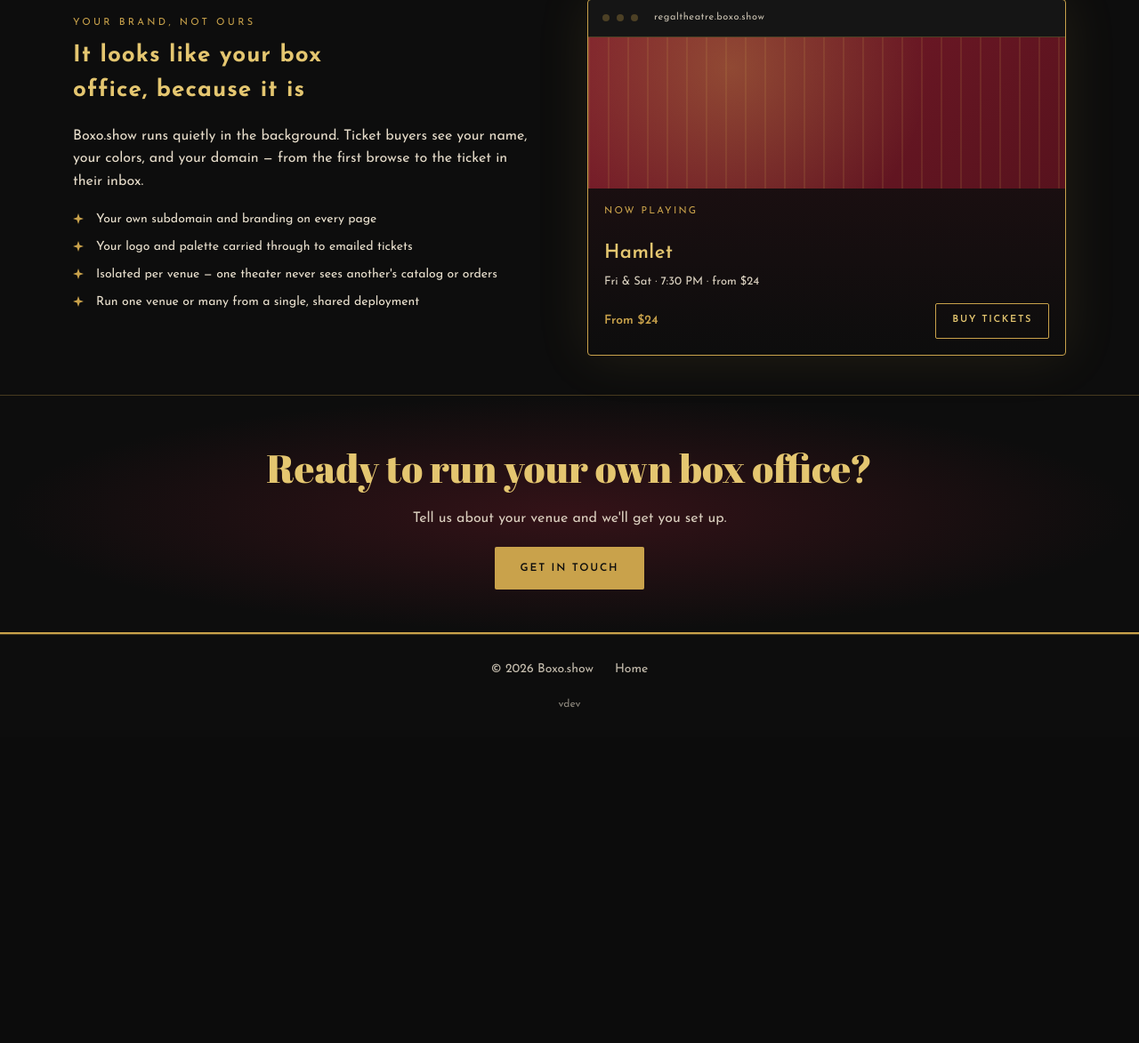
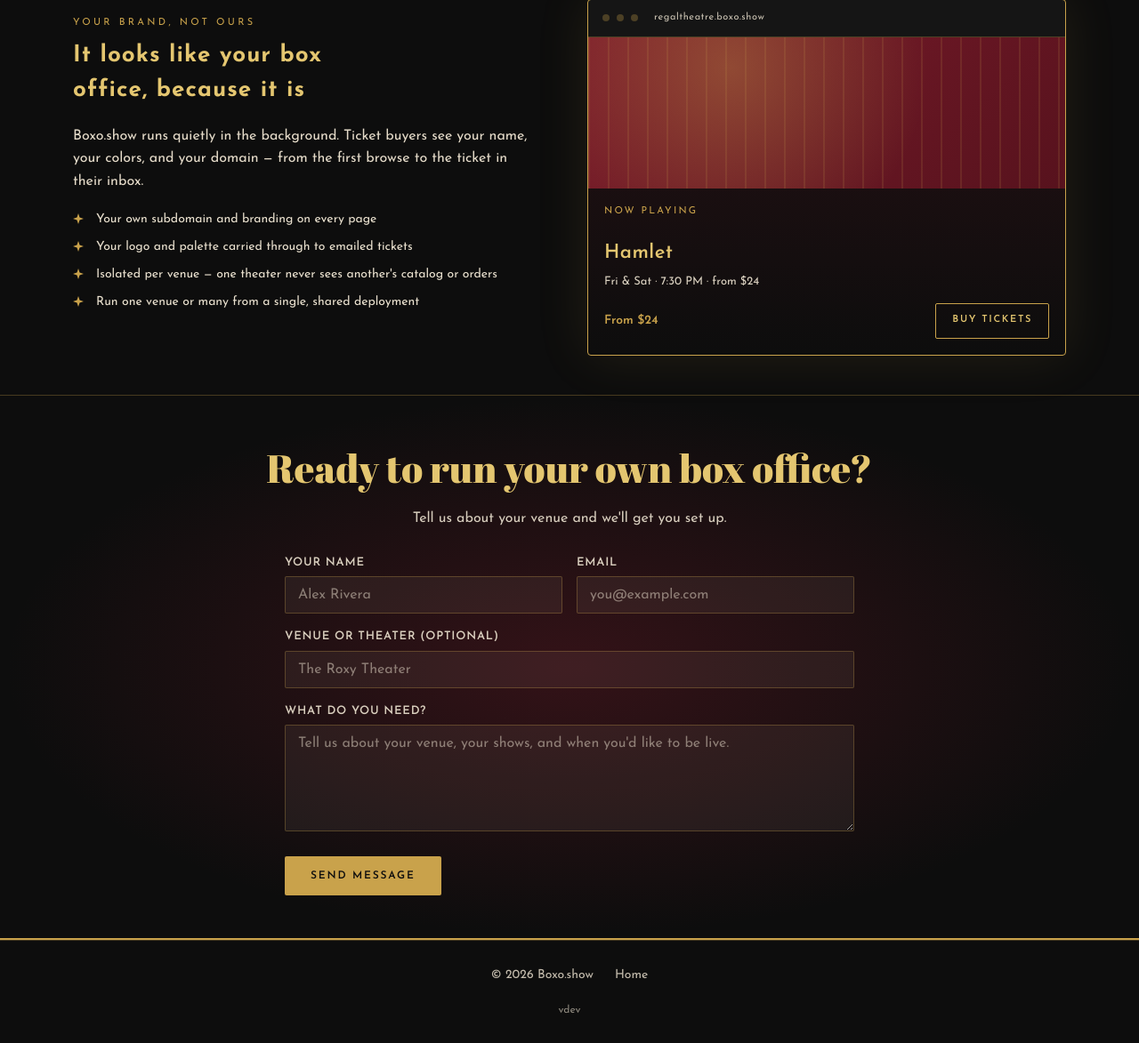
Before and after one commit to ivjames/boxoffice, a Django app: page / in a window 1280 px wide. Shown: the part 2183-3356 px from the top of the page at 89% size. Before the commit the page ends 2978 px from the top, so only its background shows below. Run offline with Django 4.2, Linux system fonts and the light colour scheme; parts of the project's set-up code (start-up, migrations or seed data) failed here and were passed over.

Commit message:
Replace landing mailto CTAs with a DB-backed contact form
The landing page published mailto:hello@boxo.show in two places -- an
address that can't receive mail until MX records exist, and that we'd
rather not expose to scrapers at all. Replace both CTAs with a styled
'Get in touch' form in the closing CTA section (#contact).

Submissions are stored as tenants.ContactInquiry rows (triaged in
/admin -> Contact inquiries, with a mark-handled action), so lead
capture has zero SMTP dependency; once EMAIL_HOST is configured, each
inquiry additionally emails a heads-up to PLATFORM_CONTACT_EMAIL
(default hello@boxo.show) with Reply-To set to the sender -- gated on
the same email_delivery_configured() check as the guest portal and
campaign worker, and never allowed to fail the submission.

The endpoint is platform-host-only (404 on tenant subdomains, matching
home()'s isolation stance) and guarded two ways: a honeypot field that
answers bots with the normal success redirect while storing nothing,
and the shared cache-backed IP throttle (accounts/throttle.py, scope
'platform-contact') capping stored inquiries per window.

Verified end-to-end against a running server: happy path (302 ->
thank-you card, row created, console-backend notification with correct
Reply-To), inline server-side validation errors, honeypot drop, tenant-
host 404, throttle lockout on the 11th post, and native browser
validation blocking malformed input client-side (form intentionally
has no novalidate). DEPLOY.md's Mail section rationale updated: no
address is published anywhere on the platform host anymore.

Co-Authored-By: Claude Fable 5 <noreply@anthropic.com>
Claude-Session: https://claude.ai/code/session_01KsnZeUpgx8LqCMzCvvGZia

```diff
--- a/static/css/boxo-landing.css
+++ b/static/css/boxo-landing.css
@@ -751,6 +751,126 @@
   background: var(--boxo-gold-bright);
 }
 
+/* -- contact form (replaces the old mailto CTA) ------------------------ */
+
+.platform-landing .contact-form {
+  max-width: 640px;
+  margin: 28px auto 0;
+  text-align: left;
+}
+
+.platform-landing .contact-form__row {
+  display: grid;
+  grid-template-columns: 1fr 1fr;
+  gap: 16px;
+}
+
+.platform-landing .contact-form__field {
+  margin-bottom: 16px;
+}
+
+.platform-landing .contact-form__field label {
+  display: block;
+  margin-bottom: 6px;
+  font-size: 13px;
+  font-weight: 600;
+  letter-spacing: 0.06em;
+  text-transform: uppercase;
+  color: var(--boxo-text-secondary);
+}
+
+.platform-landing .contact-form__field input,
+.platform-landing .contact-form__field textarea {
+  width: 100%;
+  padding: 12px 14px;
+  font-family: var(--boxo-font-body);
+  font-size: 16px;
+  font-weight: var(--boxo-weight-body);
+  color: var(--boxo-text-primary);
+  background: rgba(243, 233, 214, 0.06);
+  border: 1px solid var(--boxo-line);
+  border-radius: var(--boxo-radius-sm);
+  transition: border-color var(--boxo-transition-fast);
+}
+
+.platform-landing .contact-form__field input::placeholder,
+.platform-landing .contact-form__field textarea::placeholder {
+  color: var(--boxo-text-muted);
+  opacity: 0.6;
+}
+
+.platform-landing .contact-form__field input:focus,
+.platform-landing .contact-form__field textarea:focus {
+  outline: none;
+  border-color: var(--boxo-gold-bright);
+}
+
+.platform-landing .contact-form textarea {
+  resize: vertical;
+  min-height: 120px;
+}
+
+.platform-landing .contact-form .button {
+  margin-top: 4px;
+}
+
+/* Error text needs its own red -- the token palette has none -- picked
+   light enough to hold >=7:1 contrast on the --boxo-ink background. */
+.platform-landing .contact-form__error,
+.platform-landing .contact-form__errors {
+  color: #f2b8b5;
+  font-size: 14px;
+  margin: 6px 0 0;
+}
+
+.platform-landing .contact-form__errors {
+  margin: 0 0 16px;
+  padding: 12px 14px;
+  border: 1px solid rgba(242, 184, 181, 0.4);
+  border-radius: var(--boxo-radius-sm);
+}
+
+.platform-landing .contact-form__errors p {
+  margin: 0;
+  color: inherit;
+}
+
+/* Honeypot: visually gone (not display:none -- some naive bots skip
+   truly hidden fields, and we WANT them to fill it). */
+.platform-landing .contact-form__hp {
+  position: absolute;
+  left: -9999px;
+  width: 1px;
+  height: 1px;
+  overflow: hidden;
+}
+
+.platform-landing .contact-form__success {
+  max-width: 640px;
+  margin: 28px auto 0;
+  padding: 24px 28px;
+  border: 1px solid var(--boxo-gold);
+  border-radius: var(--boxo-radius-sm);
+  background: rgba(201, 162, 75, 0.08);
+}
+
+.platform-landing .contact-form__success h3 {
+  margin: 0 0 8px;
+  color: var(--boxo-gold-bright);
+}
+
+.platform-landing .contact-form__success p {
+  margin: 0;
+  color: var(--boxo-text-secondary);
+}
+
+@media (max-width: 767px) {
+  .platform-landing .contact-form__row {
+    grid-template-columns: 1fr;
+    gap: 0;
+  }
+}
+
 /* -- reduced motion ---------------------------------------------------- */
 
 @media (prefers-reduced-motion: reduce) {
--- a/templates/tenants/platform_landing.html
+++ b/templates/tenants/platform_landing.html
@@ -24,7 +24,7 @@
             you, on your own subdomain.
         </p>
         <div class="hero__actions">
-            <a class="button" href="mailto:hello@boxo.show?subject=Boxo.show%20for%20my%20venue">Get in touch</a>
+            <a class="button" href="#contact">Get in touch</a>
             <a class="button button--secondary" href="#how">See how it works</a>
         </div>
         <p class="hero__note">One deployment, many venues — each with its own brand, catalog, and staff.</p>
@@ -174,10 +174,65 @@
         </div>
     </section>
 
-    <section class="landing-cta">
+    <section class="landing-cta" id="contact">
         <h2>Ready to run your own box office?</h2>
         <p>Tell us about your venue and we'll get you set up.</p>
-        <a class="button" href="mailto:hello@boxo.show?subject=Boxo.show%20for%20my%20venue">Get in touch</a>
+
+        {% if contact_sent %}
+            <div class="contact-form__success" role="status">
+                <h3>Thanks — message received.</h3>
+                <p>We'll read it and get back to you at the address you gave us, usually within a day or two.</p>
+            </div>
+        {% else %}
+            {# No novalidate: native browser validation catches an empty or #}
+            {# malformed field instantly, without a full-page POST round-trip #}
+            {# that re-renders at the top of the page (far from #contact).   #}
+            {# Server-side validation remains the real gate for anything     #}
+            {# that bypasses it -- see tenants/views.py contact().           #}
+            <form class="contact-form" method="post" action="{% url 'platform_contact' %}">
+                {% csrf_token %}
+
+                {% if contact_form.non_field_errors %}
+                    <div class="contact-form__errors" role="alert">
+                        {% for error in contact_form.non_field_errors %}<p>{{ error }}</p>{% endfor %}
+                    </div>
+                {% endif %}
+
+                <div class="contact-form__row">
+                    <div class="contact-form__field">
+                        <label for="{{ contact_form.name.id_for_label }}">{{ contact_form.name.label }}</label>
+                        {{ contact_form.name }}
+                        {% for error in contact_form.name.errors %}<p class="contact-form__error">{{ error }}</p>{% endfor %}
+                    </div>
+                    <div class="contact-form__field">
+                        <label for="{{ contact_form.email.id_for_label }}">{{ contact_form.email.label }}</label>
+                        {{ contact_form.email }}
+                        {% for error in contact_form.email.errors %}<p class="contact-form__error">{{ error }}</p>{% endfor %}
+                    </div>
+                </div>
+
+                <div class="contact-form__field">
+                    <label for="{{ contact_form.venue.id_for_label }}">{{ contact_form.venue.label }}</label>
+                    {{ contact_form.venue }}
+                    {% for error in contact_form.venue.errors %}<p class="contact-form__error">{{ error }}</p>{% endfor %}
+                </div>
+
+                <div class="contact-form__field">
+                    <label for="{{ contact_form.message.id_for_label }}">{{ contact_form.message.label }}</label>
+                    {{ contact_form.message }}
+                    {% for error in contact_form.message.errors %}<p class="contact-form__error">{{ error }}</p>{% endfor %}
+                </div>
+
+                {# Honeypot -- visually removed and skipped by tab order/screen #}
+                {# readers; the view drops any submission that fills it in.    #}
+                <div class="contact-form__hp" aria-hidden="true">
+                    <label for="{{ contact_form.website.id_for_label }}">Website</label>
+                    {{ contact_form.website }}
+                </div>
+
+                <button type="submit" class="button">Send message</button>
+            </form>
+        {% endif %}
     </section>
 {% endblock %}
 
--- /dev/null
+++ b/tenants/forms.py
@@ -0,0 +1,51 @@
+from django import forms
+
+
+class PlatformContactForm(forms.Form):
+    """The landing page's "Get in touch" form (platform host only). Replaces
+    the old mailto:hello@boxo.show CTAs so the live site never publishes a
+    raw email address -- submissions land in the DB (tenants.ContactInquiry)
+    and work with zero SMTP dependency.
+
+    `website` is a honeypot: visually hidden (and tab-skipped) in the
+    template, so a human never fills it while naive form bots do. The view
+    answers a filled honeypot with the normal success redirect -- but stores
+    nothing -- so a bot can't tell it was caught.
+    """
+
+    name = forms.CharField(
+        max_length=120,
+        label="Your name",
+        widget=forms.TextInput(attrs={"autocomplete": "name", "placeholder": "Alex Rivera"}),
+    )
+    email = forms.EmailField(
+        label="Email",
+        widget=forms.EmailInput(
+            attrs={"autocomplete": "email", "placeholder": "you@example.com"}
+        ),
+    )
+    venue = forms.CharField(
+        max_length=200,
+        required=False,
+        label="Venue or theater (optional)",
+        widget=forms.TextInput(
+            attrs={"autocomplete": "organization", "placeholder": "The Roxy Theater"}
+        ),
+    )
+    message = forms.CharField(
+        max_length=5000,
+        label="What do you need?",
+        widget=forms.Textarea(
+            attrs={
+                "rows": 5,
+                "placeholder": "Tell us about your venue, your shows, and when you'd like to be live.",
+            }
+        ),
+    )
+    website = forms.CharField(required=False, widget=forms.TextInput(attrs={"tabindex": "-1", "autocomplete": "off"}))
+
+    def is_spam(self):
+        """True when the honeypot was filled. Only meaningful after
+        is_valid() -- the field is optional, so a bot submission still
+        validates and cleaned_data carries whatever it typed."""
+        return bool(self.cleaned_data.get("website"))
--- a/tenants/urls.py
+++ b/tenants/urls.py
@@ -4,6 +4,7 @@ from . import views
 
 urlpatterns = [
     path("", views.home, name="home"),
+    path("contact/", views.contact, name="platform_contact"),
     path("healthz", views.healthz, name="healthz"),
     path("robots.txt", views.robots_txt, name="robots_txt"),
     path("sitemap.xml", views.sitemap_xml, name="sitemap_xml"),
--- a/tenants/views.py
+++ b/tenants/views.py
@@ -1,11 +1,25 @@
-from django.http import HttpResponse, JsonResponse
+import logging
+
+from django.http import Http404, HttpResponse, JsonResponse
 from django.shortcuts import redirect, render
 from django.templatetags.static import static as static_url
 from django.urls import reverse
 from django.utils import timezone
 
+from accounts import throttle
 from events.models import Event, Performance
 from orders import services
+
+from .emails import notify_contact_inquiry
+from .forms import PlatformContactForm
+from .models import ContactInquiry
+
+logger = logging.getLogger(__name__)
+
+# accounts.throttle scope for the landing contact form: caps how many
+# inquiries one IP can submit per window (same knobs as the login throttle,
+# LOGIN_RATELIMIT_* -- see config/settings/base.py).
+_CONTACT_THROTTLE_SCOPE = "platform-contact"
 
 
 def healthz(request):
@@ -96,6 +110,61 @@ def _card_pricing_and_availability(performance):
     return min_price, available
 
 
+def contact(request):
+    """POST target for the landing page's "Get in touch" form. Platform host
+    only -- on a tenant subdomain this endpoint doesn't exist (404), the same
+    isolation stance as home(): a theater's storefront never grows platform
+    surfaces. GET just bounces to the form section.
+
+    The inquiry is stored in the DB (ContactInquiry, triaged in /admin), so
+    the form works before outbound mail is set up; notify_contact_inquiry
+    layers a best-effort email on top once it is. Two abuse guards: the
+    form's honeypot (bots get the success redirect but write nothing, so
+    they can't tell they were caught) and the shared cache-backed IP
+    throttle (accounts/throttle.py) capping stored inquiries per window.
+    """
+    if request.organization is not None:
+        raise Http404
+    if request.method != "POST":
+        return redirect(reverse("home") + "#contact")
+
+    form = PlatformContactForm(request.POST)
+    if not form.is_valid():
+        # Re-render the landing with the bound form so field errors show
+        # inline in the #contact section, inputs preserved.
+        return render(
+            request,
+            "tenants/platform_landing.html",
+            {"contact_form": form, "contact_sent": False},
+        )
+
+    if form.is_spam():
+        logger.info("Contact form honeypot tripped; dropping submission.")
+        return redirect(reverse("home") + "?sent=1#contact")
+
+    if throttle.is_locked_out(_CONTACT_THROTTLE_SCOPE, request):
+        form.add_error(
+            None,
+            "Too many messages from your network just now — please wait a few "
+            "minutes and try again.",
+        )
+        return render(
+            request,
+            "tenants/platform_landing.html",
+            {"contact_form": form, "contact_sent": False},
+        )
+
+    inquiry = ContactInquiry.objects.create(
+        name=form.cleaned_data["name"],
+        email=form.cleaned_data["email"],
+        venue=form.cleaned_data["venue"],
+        message=form.cleaned_data["message"],
+    )
+    throttle.register_failure(_CONTACT_THROTTLE_SCOPE, request)
+    notify_contact_inquiry(inquiry)
+    return redirect(reverse("home") + "?sent=1#contact")
+
+
 def home(request):
     """
     Root URL. Renders the tenant storefront home (published events with at
@@ -105,7 +174,16 @@ def home(request):
     that case, so the platform host never leaks a theater's catalog.
     """
     if request.organization is None:
-        return render(request, "tenants/platform_landing.html")
+        return render(
+            request,
+            "tenants/platform_landing.html",
+            {
+                "contact_form": PlatformContactForm(),
+                # PRG landing: contact() redirects here with ?sent=1#contact,
+                # which swaps the form for a thank-you card.
+                "contact_sent": request.GET.get("sent") == "1",
+            },
+        )
 
     now = timezone.now()
     events = Event.objects.for_organization(request.organization).filter(
```
Also changed, not shown: DEPLOY.md (+27 -19 lines), config/settings/base.py (+7 -0 lines), tenants/admin.py (+26 -1 lines), tenants/emails.py (added, +53 -0 lines), tenants/models.py (+35 -0 lines), tenants/tests.py (+115 -1 lines), tenants/migrations/0005_contactinquiry.py (added), 1 other file.
